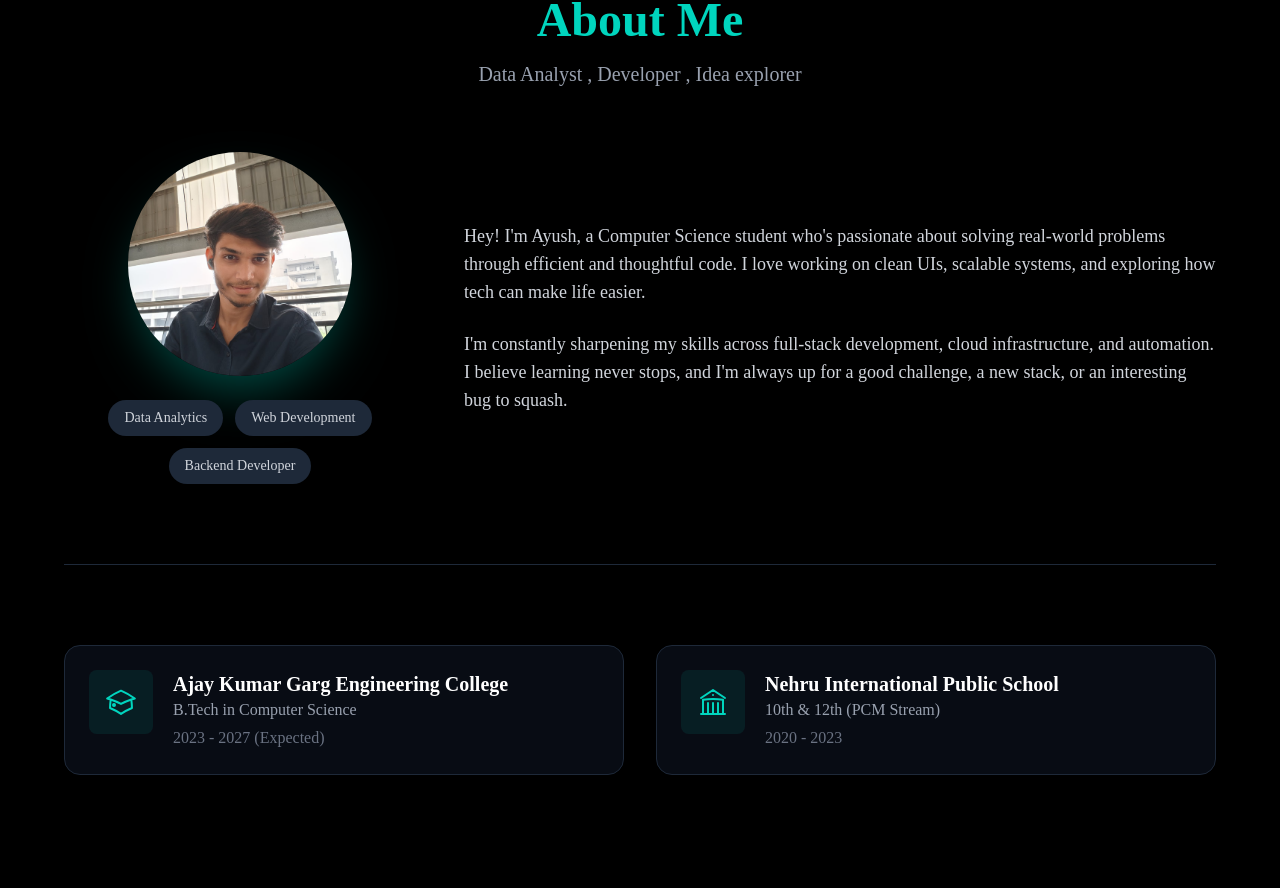
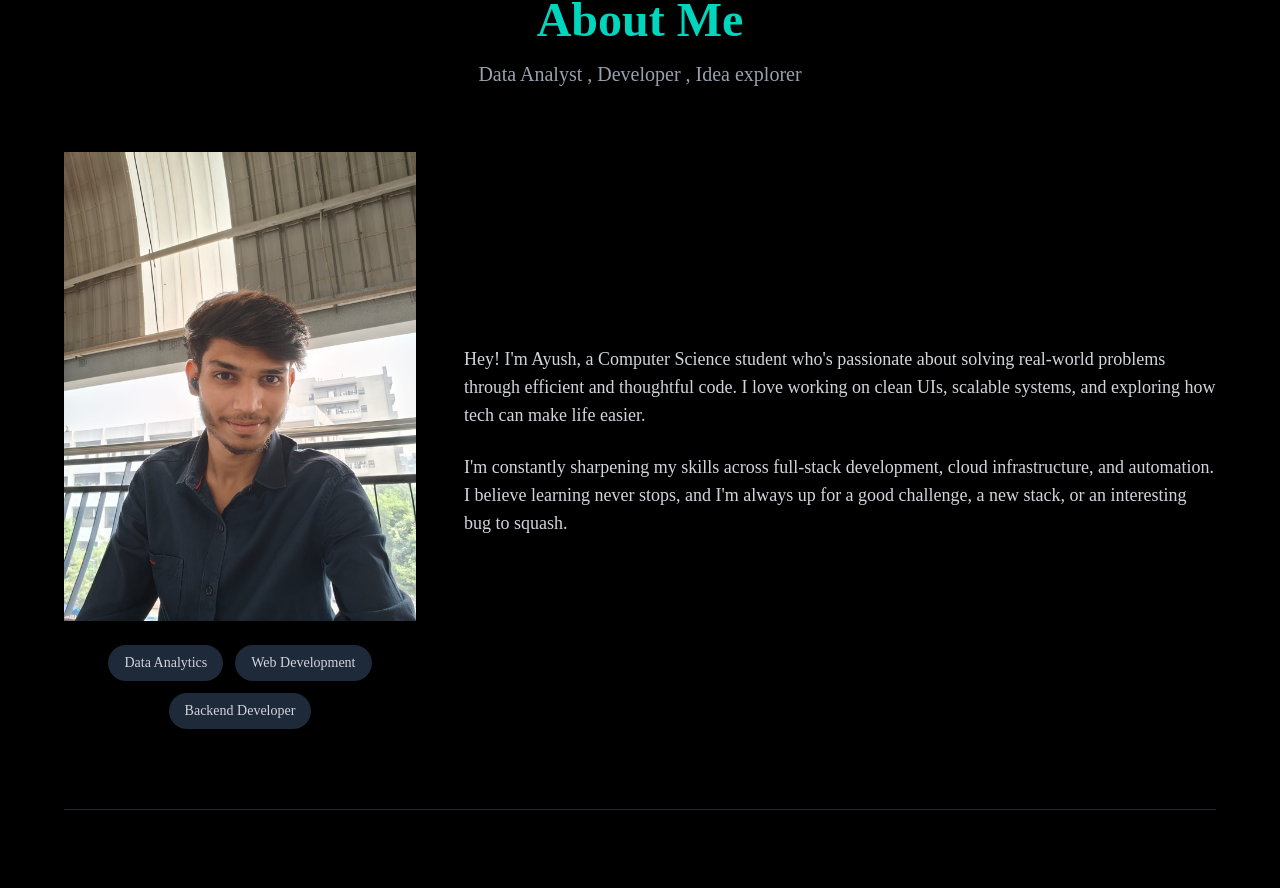
Before and after one commit to ayush9027089/portfolio-ayush, a React (Vite) app: page / in a window 1280 px wide. Shown: the part 884-1772 px from the top of the page. Built offline with nearby package versions, Linux system fonts and the light colour scheme.

Commit message:
A small commit

```diff
--- a/src/components/About.jsx
+++ b/src/components/About.jsx
@@ -1,6 +1,7 @@
-import React from "react";
+import {React,useState } from "react";
 
 const About = () => {
+  const [imageError, setImageError] = useState(false);
   return (
    // This component assumes you have Tailwind CSS configured in your project.
 
@@ -28,12 +29,16 @@
 
         {/* Profile Image with Glow Effect */}
         <div className="mb-6">
-          <img
-            src="public/profilepic.jpg"
-            alt="Aditya"
-            // Applied a teal shadow to mimic the glow from the screenshot
-            className="w-56 h-56 rounded-full object-cover shadow-2xl shadow-teal-500/40"
-          />
+              {!imageError ? (
+                <img
+                  src="public/profilepic.jpg"
+                  alt="Aditya"
+                  className="w-full h-full object-cover"
+                  onError={() => setImageError(true)}
+                />
+              ) : (
+                <span>Ayush Dubey</span>
+              )}
         </div>
 
         {/* Skill Tags */}
```
